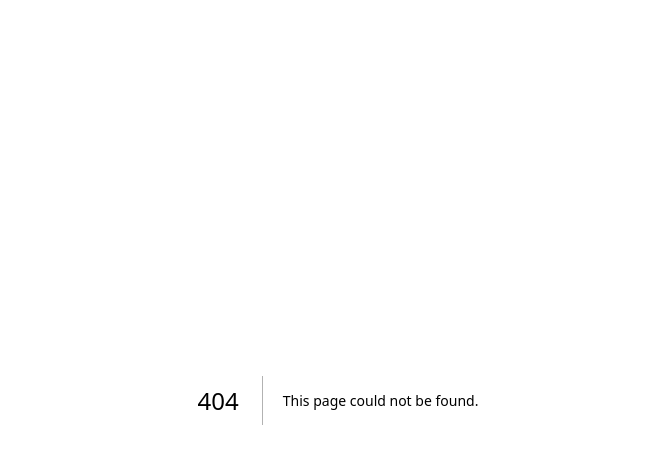
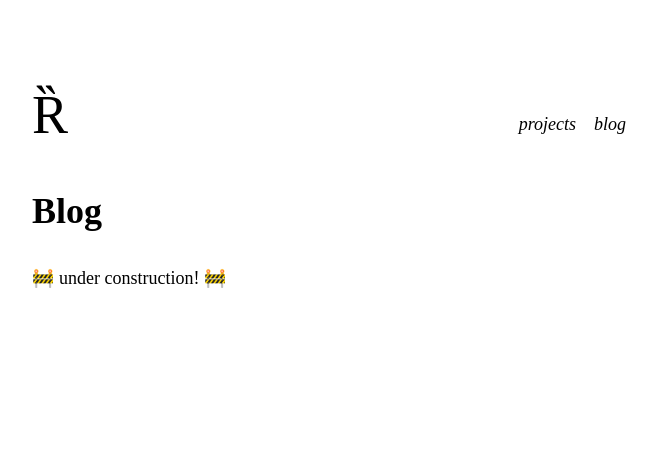
Before and after one commit to rgildiaz/blog, a Next.js app: page /blog in a window 1280 px wide. Before the commit this address had no page. Shown: the top 464 px of the page, without its empty margins (302-959 px from the left). Built offline with nearby package versions, Linux system fonts and the light colour scheme.

Commit message:
feat(blog): create landing page

```diff
--- /dev/null
+++ b/pages/blog/index.js
@@ -0,0 +1,10 @@
+import Layout from "../../components/layout/layout";
+
+export default function Projects() {
+  return (
+    <Layout>
+      <h1>Blog</h1>
+      <p>🚧 under construction! 🚧</p>
+    </Layout>
+  );
+}
```
